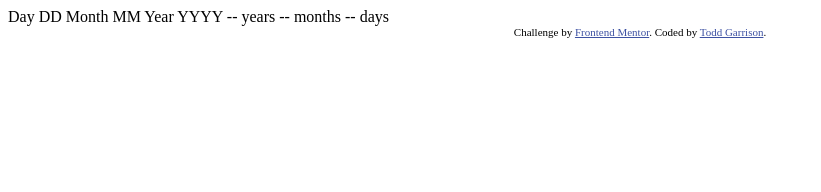
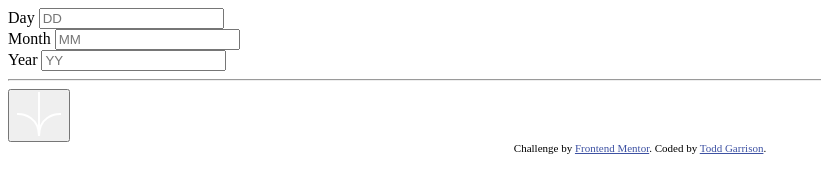
Before and after one commit to ToddLGarrison/age-calculator-app-main, a plain HTML site: page index.html in a window 1280 px wide. Shown: the whole page, without its empty margins (0-821 px from the left). Drawn offline with Linux system fonts and the light colour scheme.

Commit message:
Add HTML form fields

```diff
--- a/index.html
+++ b/index.html
@@ -15,19 +15,37 @@
   </style>
 </head>
 <body>
+  <div class="card">
+    <div class="container">
+      <form>
+        <div class="form-container">
+          <div class="block">
+            <label for="day">Day</label>
+            <input type="text" id="day" placeholder="DD">
+            <small></small>
+          </div>
+        <div class="form-container">
+          <div class="block">
+            <label for="month">Month</label>
+            <input type="text" id="month" placeholder="MM">
+            <small></small>
+          </div>
+        <div class="form-container">
+          <div class="block">
+            <label for="year">Year</label>
+            <input type="text" id="year" placeholder="YY">
+            <small></small>
+          </div>
+        </div>
+        <div class="submit-block">
+          <hr>
+          <button type="submit" class="submit-btn"><img src="./client/assets/images/icon-arrow.svg" alt=""icon></button>
+        </div>
+      </form>
+      <div class="output"></div>
+    </div>
+  </div>
 
-  Day
-  DD
-
-  Month
-  MM
-
-  Year
-  YYYY
-
-  -- years
-  -- months
-  -- days
 
   <div class="attribution">
     Challenge by <a href="https://www.frontendmentor.io?ref=challenge" target="_blank">Frontend Mentor</a>.
```
